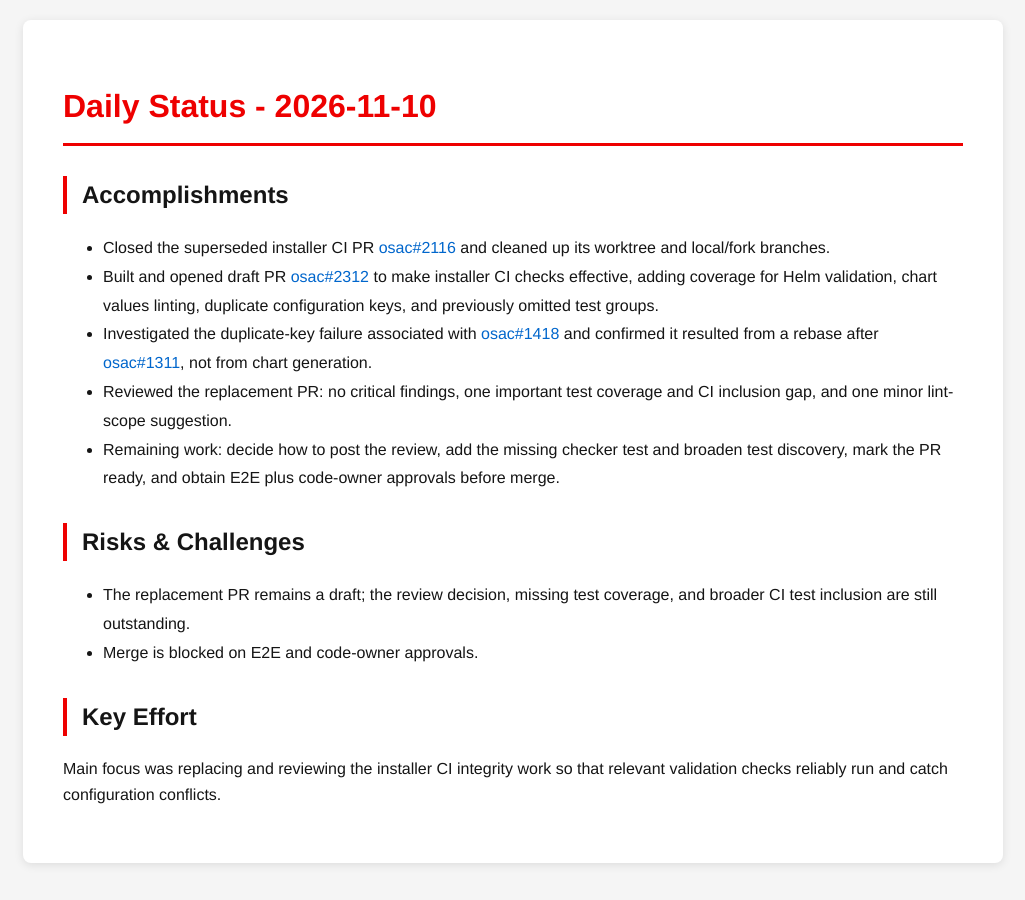
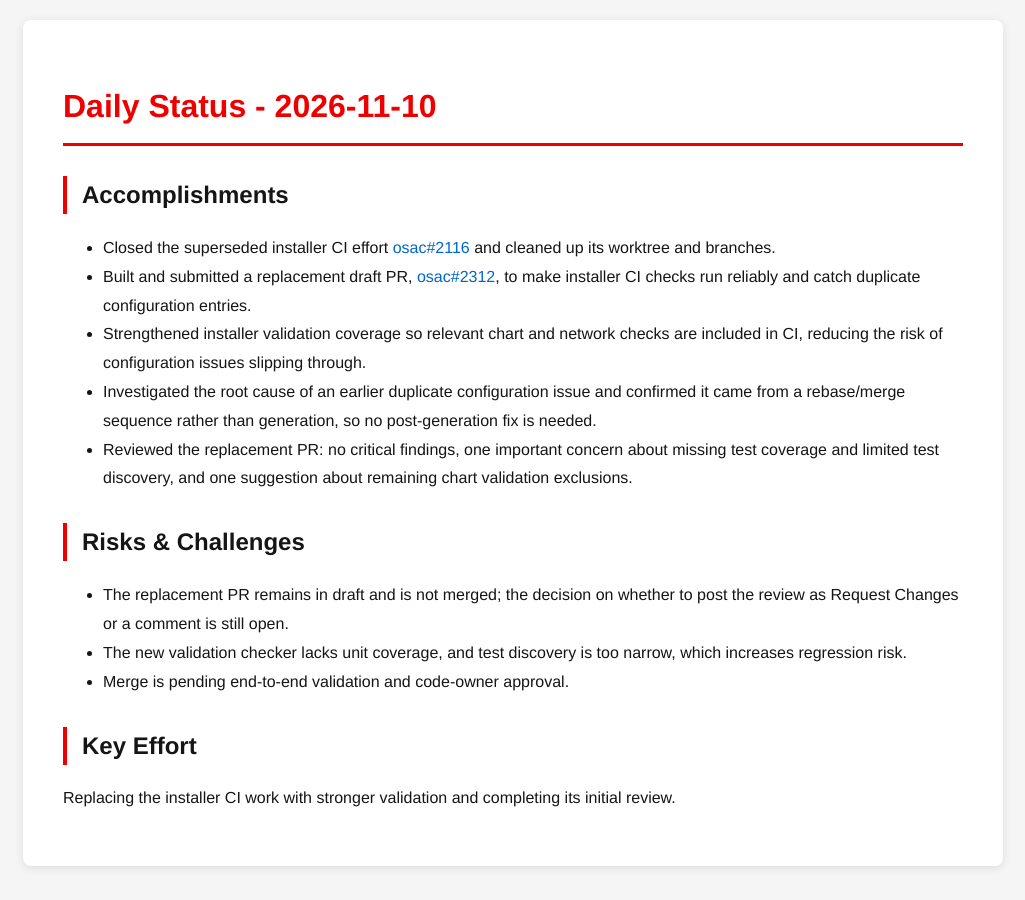
Before and after one commit to tzvatot/daily-status, a Jekyll site: the page built from 2026-11-10.md, in a window 1280 px wide. Shown: the whole page, without its empty margins (127-1152 px from the left). Built offline with Jekyll 4.4.1, drawn with Linux system fonts in a browser that asks for light colours.

Commit message:
Daily status update - 2026-11-10

```diff
--- a/2026-11-10.md
+++ b/2026-11-10.md
@@ -7,15 +7,16 @@ date: 2026-11-10
 # Daily Status - 2026-11-10
 
 ## Accomplishments
-- Closed the superseded installer CI PR [osac#2116](https://github.com/osac-project/osac/pull/2116) and cleaned up its worktree and local/fork branches.
-- Built and opened draft PR [osac#2312](https://github.com/osac-project/osac/pull/2312) to make installer CI checks effective, adding coverage for Helm validation, chart values linting, duplicate configuration keys, and previously omitted test groups.
-- Investigated the duplicate-key failure associated with [osac#1418](https://github.com/osac-project/osac/pull/1418) and confirmed it resulted from a rebase after [osac#1311](https://github.com/osac-project/osac/pull/1311), not from chart generation.
-- Reviewed the replacement PR: no critical findings, one important test coverage and CI inclusion gap, and one minor lint-scope suggestion.
-- Remaining work: decide how to post the review, add the missing checker test and broaden test discovery, mark the PR ready, and obtain E2E plus code-owner approvals before merge.
+- Closed the superseded installer CI effort [osac#2116](https://github.com/osac-project/osac/issues/2116) and cleaned up its worktree and branches.
+- Built and submitted a replacement draft PR, [osac#2312](https://github.com/osac-project/osac/pull/2312), to make installer CI checks run reliably and catch duplicate configuration entries.
+- Strengthened installer validation coverage so relevant chart and network checks are included in CI, reducing the risk of configuration issues slipping through.
+- Investigated the root cause of an earlier duplicate configuration issue and confirmed it came from a rebase/merge sequence rather than generation, so no post-generation fix is needed.
+- Reviewed the replacement PR: no critical findings, one important concern about missing test coverage and limited test discovery, and one suggestion about remaining chart validation exclusions.
 
 ## Risks & Challenges
-- The replacement PR remains a draft; the review decision, missing test coverage, and broader CI test inclusion are still outstanding.
-- Merge is blocked on E2E and code-owner approvals.
+- The replacement PR remains in draft and is not merged; the decision on whether to post the review as Request Changes or a comment is still open.
+- The new validation checker lacks unit coverage, and test discovery is too narrow, which increases regression risk.
+- Merge is pending end-to-end validation and code-owner approval.
 
 ## Key Effort
-Main focus was replacing and reviewing the installer CI integrity work so that relevant validation checks reliably run and catch configuration conflicts.
+Replacing the installer CI work with stronger validation and completing its initial review.
```
